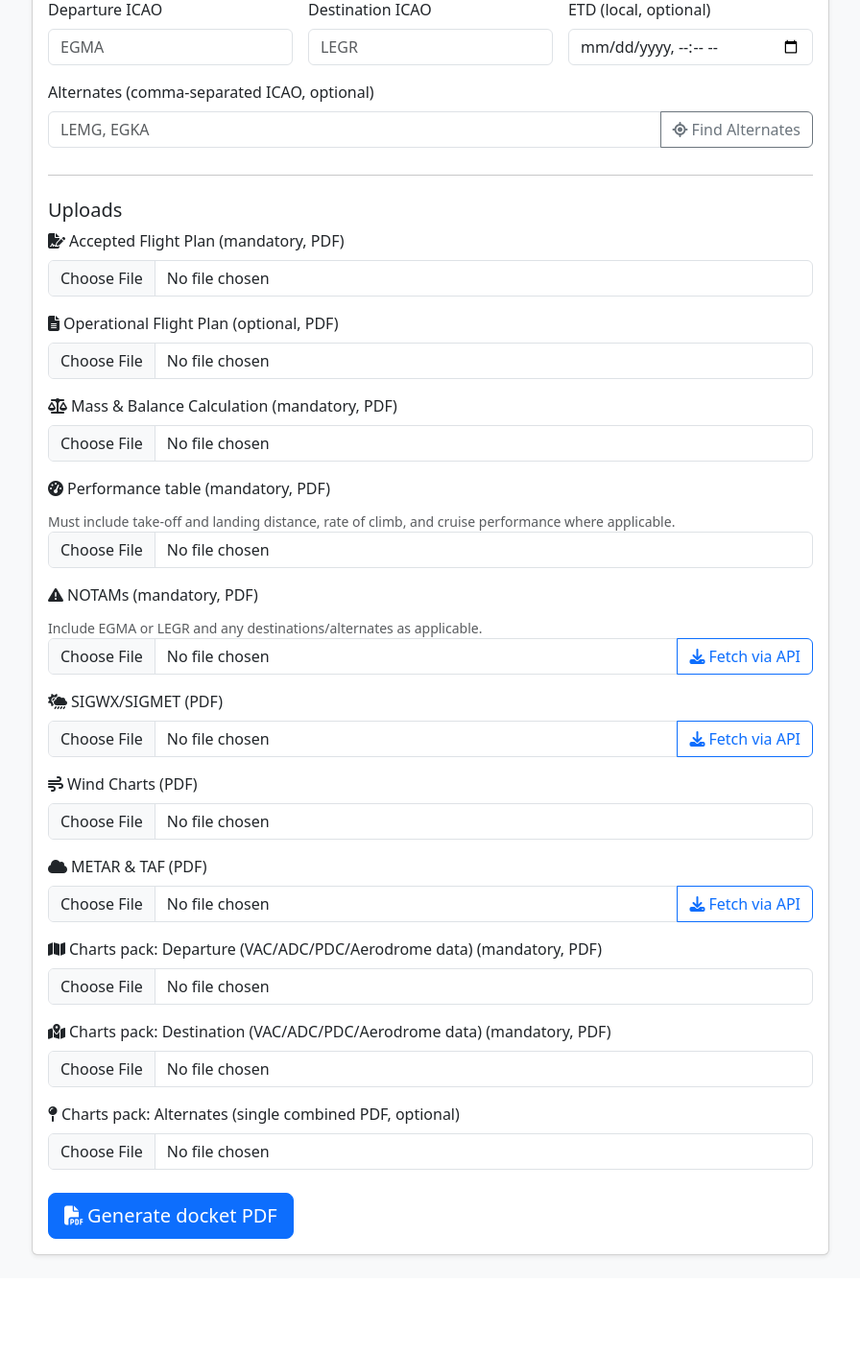
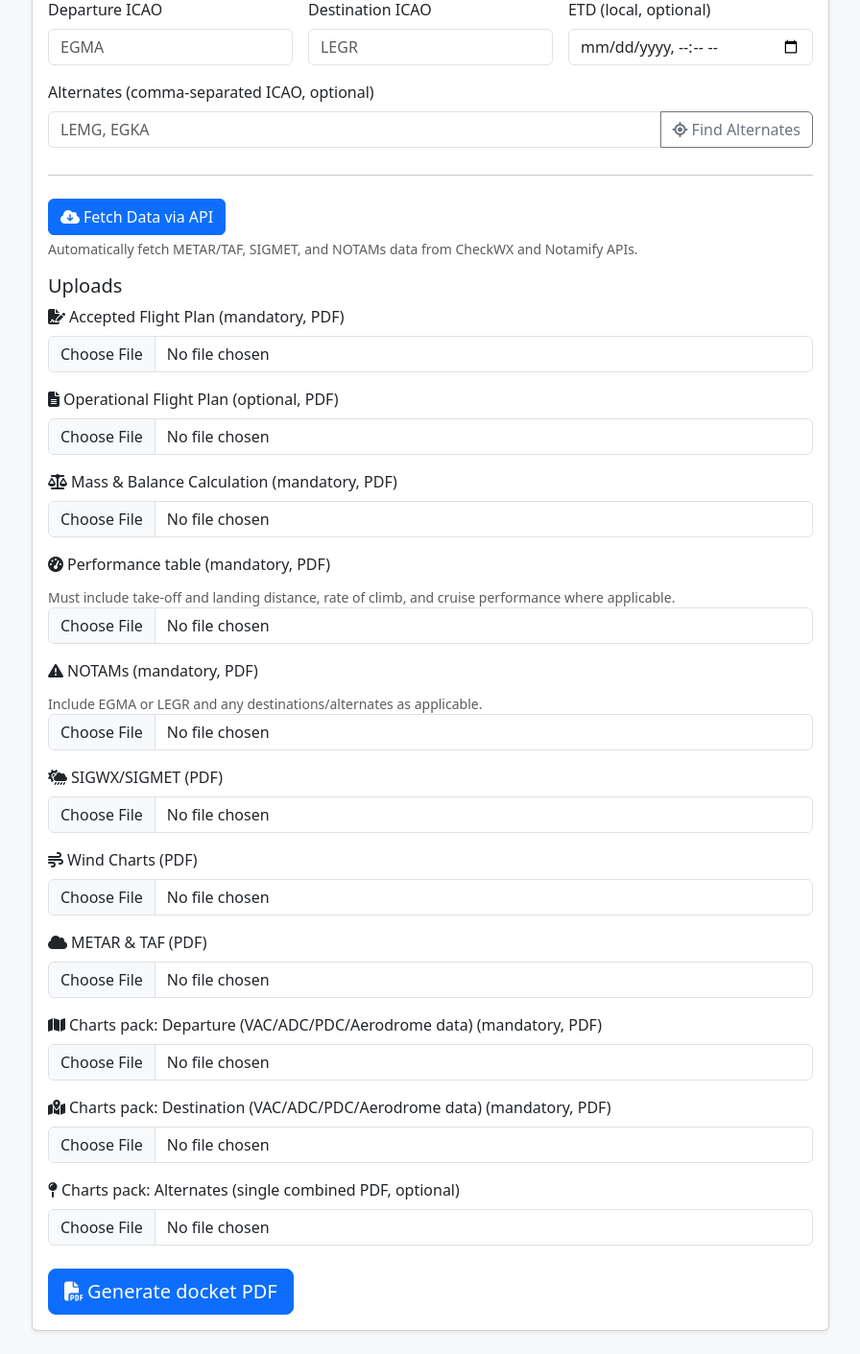
Before and after one commit to pbassill/Flight-Docket, a PHP site: page /create.php in a window 1280 px wide. Shown: the part 230-1641 px from the top of the page at 96% size, without its empty margins (49-945 px from the left). Before the commit the page ends 1541 px from the top, so only its background shows below. Run offline with PHP 8.4, Linux system fonts and the light colour scheme.

Commit message:
Consolidate API fetch buttons into single "Fetch Data via API" button
Co-authored-by: pbassill <2863815+pbassill@users.noreply.github.com>

```diff
--- a/public/create.php
+++ b/public/create.php
@@ -96,6 +96,13 @@ $aircraft = [
 
             <hr class="my-4">
 
+            <div class="mb-3">
+              <button class="btn btn-primary" type="button" id="fetch-all-data">
+                <i class="fa-solid fa-cloud-arrow-down me-1"></i>Fetch Data via API
+              </button>
+              <div class="form-text" id="fetch-all-help">Automatically fetch METAR/TAF, SIGMET, and NOTAMs data from CheckWX and Notamify APIs.</div>
+            </div>
+
             <h2 class="h5">Uploads</h2>
 
             <div class="mb-3">
@@ -125,23 +132,15 @@ $aircraft = [
             <div class="mb-3">
               <label class="form-label"><i class="fa-solid fa-triangle-exclamation me-1"></i>NOTAMs (mandatory, PDF)</label>
               <div class="form-text">Include EGMA or LEGR and any destinations/alternates as applicable.</div>
-              <div class="input-group">
-                <input class="form-control" type="file" name="notams" accept="application/pdf" required id="notams-file">
-                <button class="btn btn-outline-primary" type="button" id="fetch-notams">
-                  <i class="fa-solid fa-download me-1"></i>Fetch via API
-                </button>
-              </div>
+              <input class="form-control" type="file" name="notams" accept="application/pdf" required id="notams-file">
+              <input type="hidden" name="notams_api_key" id="notams-api-key">
               <div class="invalid-feedback">NOTAMs are required.</div>
             </div>
 
             <div class="mb-3">
               <label class="form-label"><i class="fa-solid fa-cloud-sun-rain me-1"></i>SIGWX/SIGMET (PDF)</label>
-              <div class="input-group">
-                <input class="form-control" type="file" name="sigwx" accept="application/pdf" id="sigwx-file">
-                <button class="btn btn-outline-primary" type="button" id="fetch-sigmet">
-                  <i class="fa-solid fa-download me-1"></i>Fetch via API
-                </button>
-              </div>
+              <input class="form-control" type="file" name="sigwx" accept="application/pdf" id="sigwx-file">
+              <input type="hidden" name="sigwx_api_key" id="sigwx-api-key">
             </div>
 
             <div class="mb-3">
@@ -151,12 +150,8 @@ $aircraft = [
 
             <div class="mb-3">
               <label class="form-label"><i class="fa-solid fa-cloud me-1"></i>METAR &amp; TAF (PDF)</label>
-              <div class="input-group">
-                <input class="form-control" type="file" name="metar_taf" accept="application/pdf" id="metar-taf-file">
-                <button class="btn btn-outline-primary" type="button" id="fetch-metar-taf">
-                  <i class="fa-solid fa-download me-1"></i>Fetch via API
-                </button>
-              </div>
+              <input class="form-control" type="file" name="metar_taf" accept="application/pdf" id="metar-taf-file">
+              <input type="hidden" name="metar_taf_api_key" id="metar-taf-api-key">
             </div>
 
             <div class="mb-3">
@@ -270,6 +265,146 @@ $aircraft = [
       }
     });
   }
+
+  // Fetch Data via API functionality
+  const fetchAllDataBtn = document.getElementById('fetch-all-data');
+  const fetchAllHelp = document.getElementById('fetch-all-help');
+  const notamsFileInput = document.getElementById('notams-file');
+  const notamsApiKey = document.getElementById('notams-api-key');
+  const sigwxFileInput = document.getElementById('sigwx-file');
+  const sigwxApiKey = document.getElementById('sigwx-api-key');
+  const metarTafFileInput = document.getElementById('metar-taf-file');
+  const metarTafApiKey = document.getElementById('metar-taf-api-key');
+
+  if (fetchAllDataBtn) {
+    fetchAllDataBtn.addEventListener('click', async () => {
+      const departure = departureInput.value.trim().toUpperCase();
+      const destination = destinationInput.value.trim().toUpperCase();
+      const alternates = alternatesInput.value.trim();
+
+      // Validate inputs
+      if (!departure || departure.length !== 4) {
+        fetchAllHelp.textContent = 'Please enter a valid 4-letter departure ICAO code.';
+        fetchAllHelp.className = 'form-text text-danger';
+        return;
+      }
+
+      if (!destination || destination.length !== 4) {
+        fetchAllHelp.textContent = 'Please enter a valid 4-letter destination ICAO code.';
+        fetchAllHelp.className = 'form-text text-danger';
+        return;
+      }
+
+      // Show loading state
+      fetchAllDataBtn.disabled = true;
+      fetchAllDataBtn.innerHTML = '<span class="spinner-border spinner-border-sm me-1"></span>Fetching data...';
+      fetchAllHelp.textContent = 'Fetching data from APIs...';
+      fetchAllHelp.className = 'form-text text-muted';
+
+      const results = {
+        metar_taf: false,
+        sigmet: false,
+        notams: false
+      };
+
+      // Fetch METAR/TAF
+      try {
+        const formData = new FormData();
+        formData.append('csrf_token', csrfToken);
+        formData.append('departure', departure);
+        formData.append('destination', destination);
+        formData.append('alternates', alternates);
+        formData.append('data_type', 'metar_taf');
+
+        const response = await fetch('fetch_weather.php', {
+          method: 'POST',
+          body: formData
+        });
+        const data = await response.json();
+
+        if (data.success && data.file_key) {
+          metarTafApiKey.value = data.file_key;
+          // Create a visual indicator that file was fetched
+          metarTafFileInput.classList.add('is-valid');
+          metarTafFileInput.parentElement.insertAdjacentHTML('beforeend',
+            '<div class="valid-feedback">METAR/TAF data fetched from API</div>');
+          results.metar_taf = true;
+        }
+      } catch (error) {
+        console.error('Error fetching METAR/TAF:', error);
+      }
+
+      // Fetch SIGMET
+      try {
+        const formData = new FormData();
+        formData.append('csrf_token', csrfToken);
+        formData.append('departure', departure);
+        formData.append('destination', destination);
+        formData.append('alternates', alternates);
+        formData.append('data_type', 'sigmet');
+
+        const response = await fetch('fetch_weather.php', {
+          method: 'POST',
+          body: formData
+        });
+        const data = await response.json();
+
+        if (data.success && data.file_key) {
+          sigwxApiKey.value = data.file_key;
+          sigwxFileInput.classList.add('is-valid');
+          sigwxFileInput.parentElement.insertAdjacentHTML('beforeend',
+            '<div class="valid-feedback">SIGMET data fetched from API</div>');
+          results.sigmet = true;
+        }
+      } catch (error) {
+        console.error('Error fetching SIGMET:', error);
+      }
+
+      // Fetch NOTAMs
+      try {
+        const formData = new FormData();
+        formData.append('csrf_token', csrfToken);
+        formData.append('departure', departure);
+        formData.append('destination', destination);
+        formData.append('alternates', alternates);
+        formData.append('data_type', 'notams');
+
+        const response = await fetch('fetch_weather.php', {
+          method: 'POST',
+          body: formData
+        });
+        const data = await response.json();
+
+        if (data.success && data.file_key) {
+          notamsApiKey.value = data.file_key;
+          notamsFileInput.classList.add('is-valid');
+          notamsFileInput.removeAttribute('required');
+          notamsFileInput.parentElement.insertAdjacentHTML('beforeend',
+            '<div class="valid-feedback">NOTAMs data fetched from API</div>');
+          results.notams = true;
+        }
+      } catch (error) {
+        console.error('Error fetching NOTAMs:', error);
+      }
+
+      // Show results
+      const successCount = Object.values(results).filter(v => v).length;
+      if (successCount === 3) {
+        fetchAllHelp.textContent = 'All data fetched successfully!';
+        fetchAllHelp.className = 'form-text text-success';
+      } else if (successCount > 0) {
+        fetchAllHelp.textContent = `Partially fetched: ${successCount} of 3 data types succeeded. Check individual fields for details.`;
+        fetchAllHelp.className = 'form-text text-warning';
+      } else {
+        fetchAllHelp.textContent = 'Failed to fetch data. Please check your ICAO codes and try again, or upload files manually.';
+        fetchAllHelp.className = 'form-text text-danger';
+      }
+
+      // Reset button state
+      fetchAllDataBtn.disabled = false;
+      fetchAllDataBtn.innerHTML = '<i class="fa-solid fa-cloud-arrow-down me-1"></i>Fetch Data via API';
+    });
+  }
 })();
 </script>
 </body>
```
